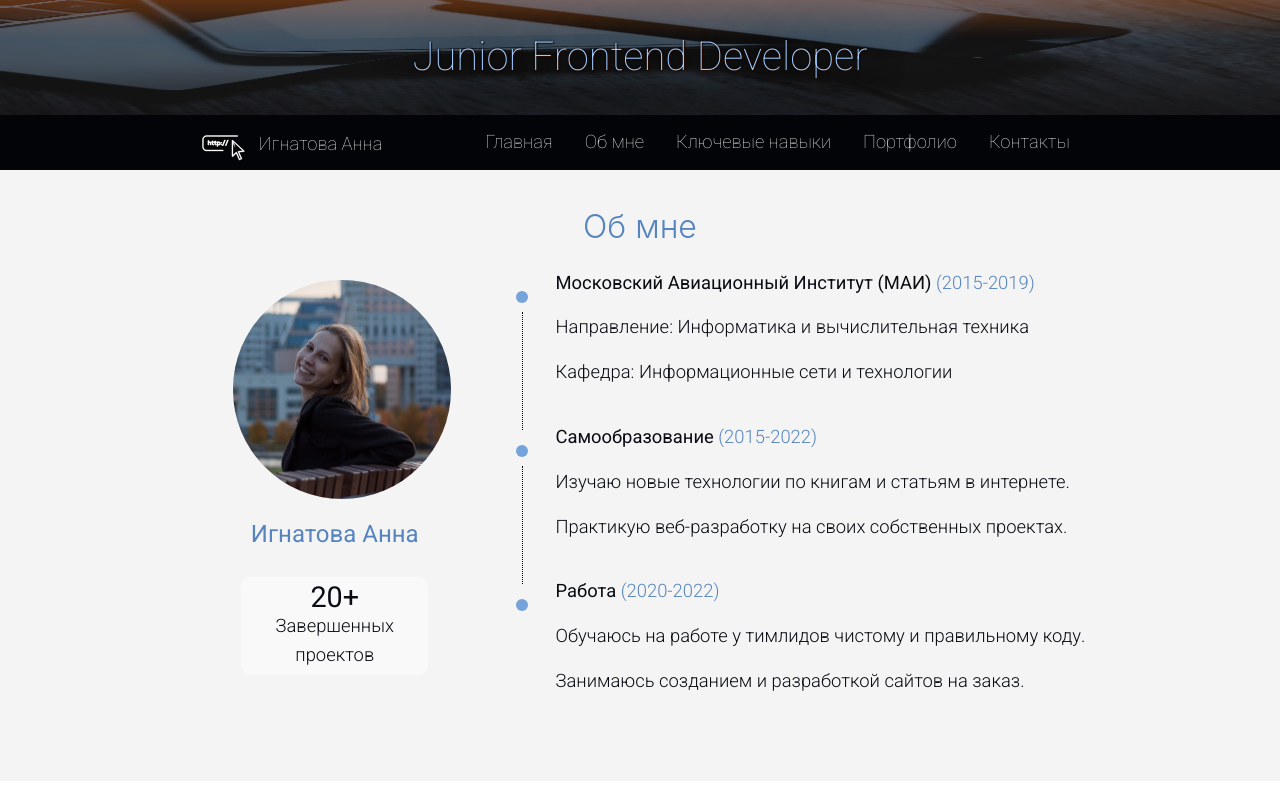
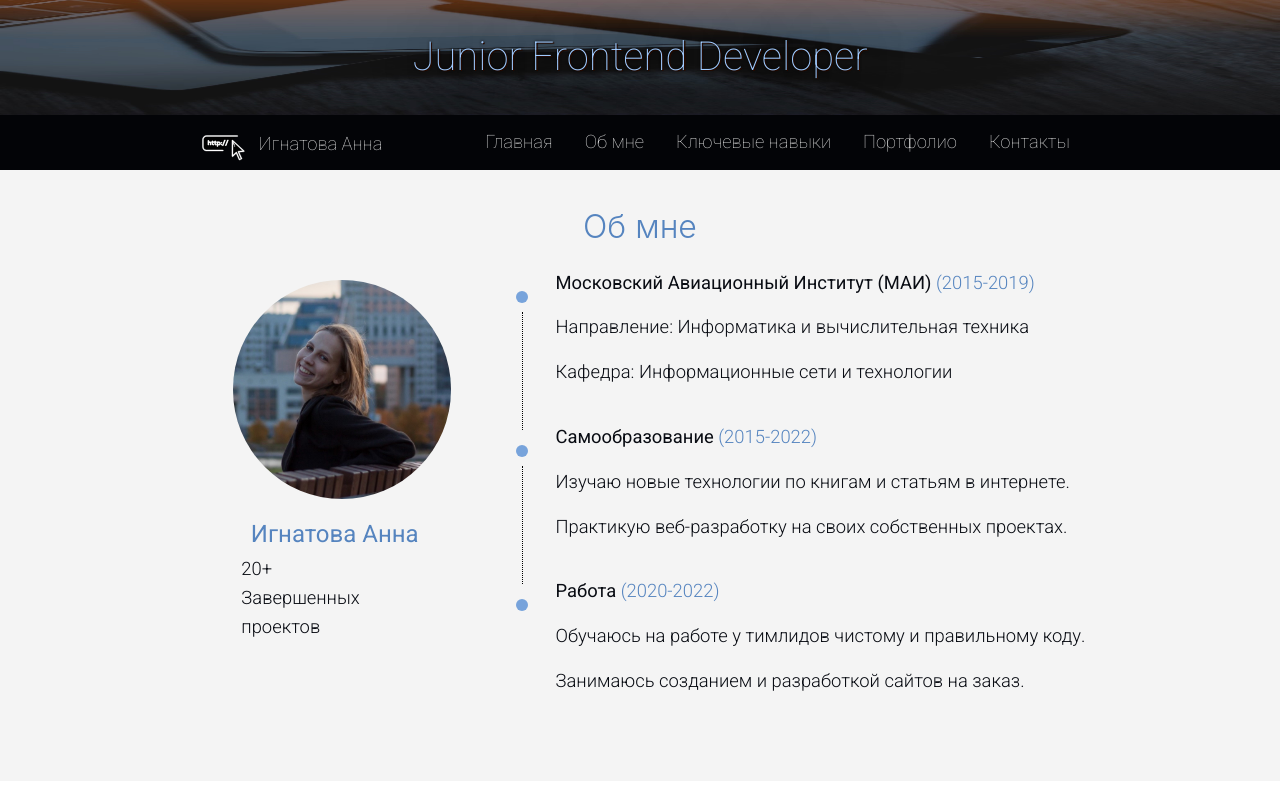
Before and after one commit to AnigalHub/Portfolio, a Nuxt app: page / in a window 1280 px wide. Shown: the top 800 px of the page. Built offline with nearby package versions, Linux system fonts and the light colour scheme.

Commit message:
замена .flex-container  > div на .projects

```diff
--- a/pages/index.vue
+++ b/pages/index.vue
@@ -214,15 +214,15 @@ h2,.name,span{
     margin: 1% 18% 0;
   }
   /*блоки под svg и название*/
-  .flex-container  > div {
-    width: 100%;
+  .projects{
+    width: 60%;
     margin: 12% auto 2%;
     cursor: default;
     background-color: #f9f9f9;
     border-radius: 10px;
     padding: 3%;
+    text-align: center;
 
-    text-align: center;
     .number{
       font-weight: 400;
       font-size: 1.8rem;
```
